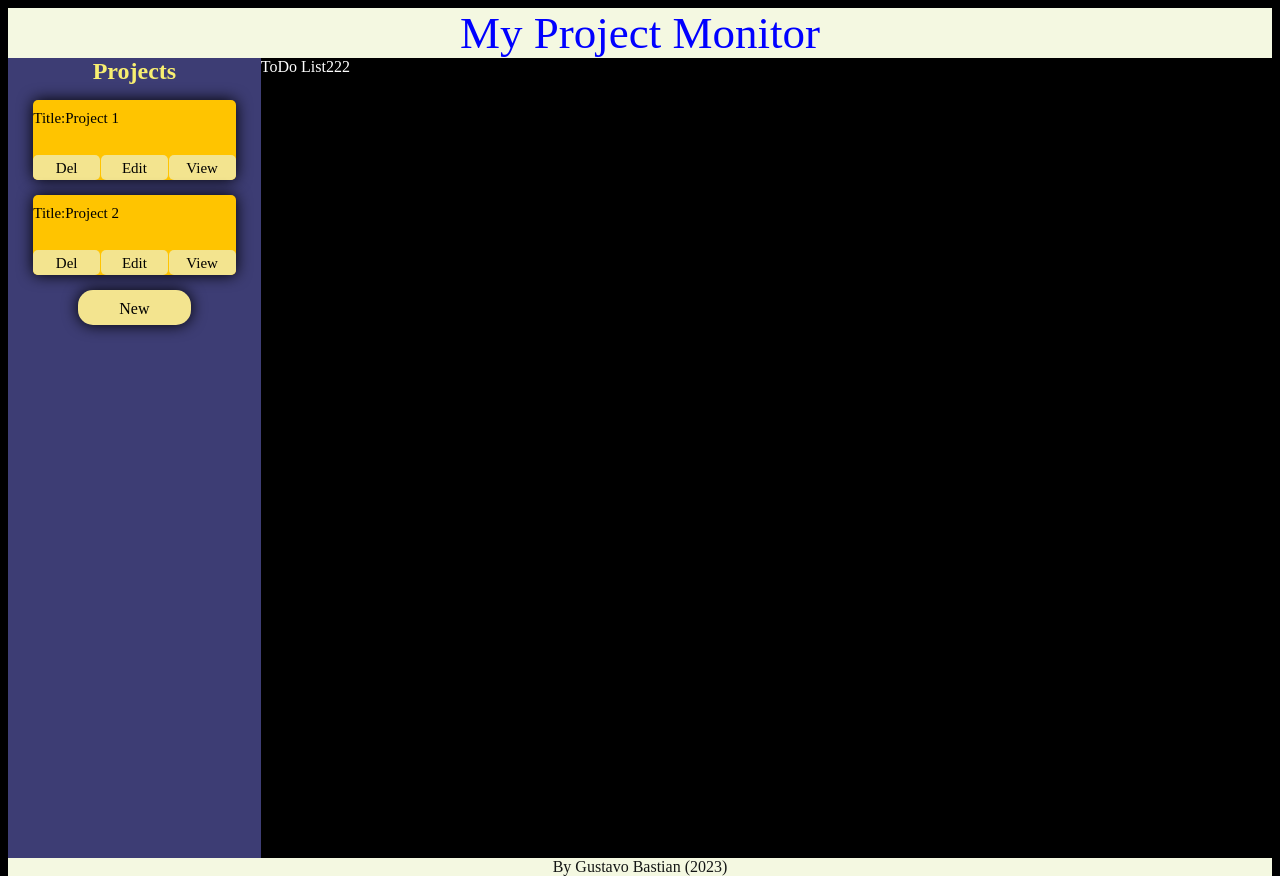
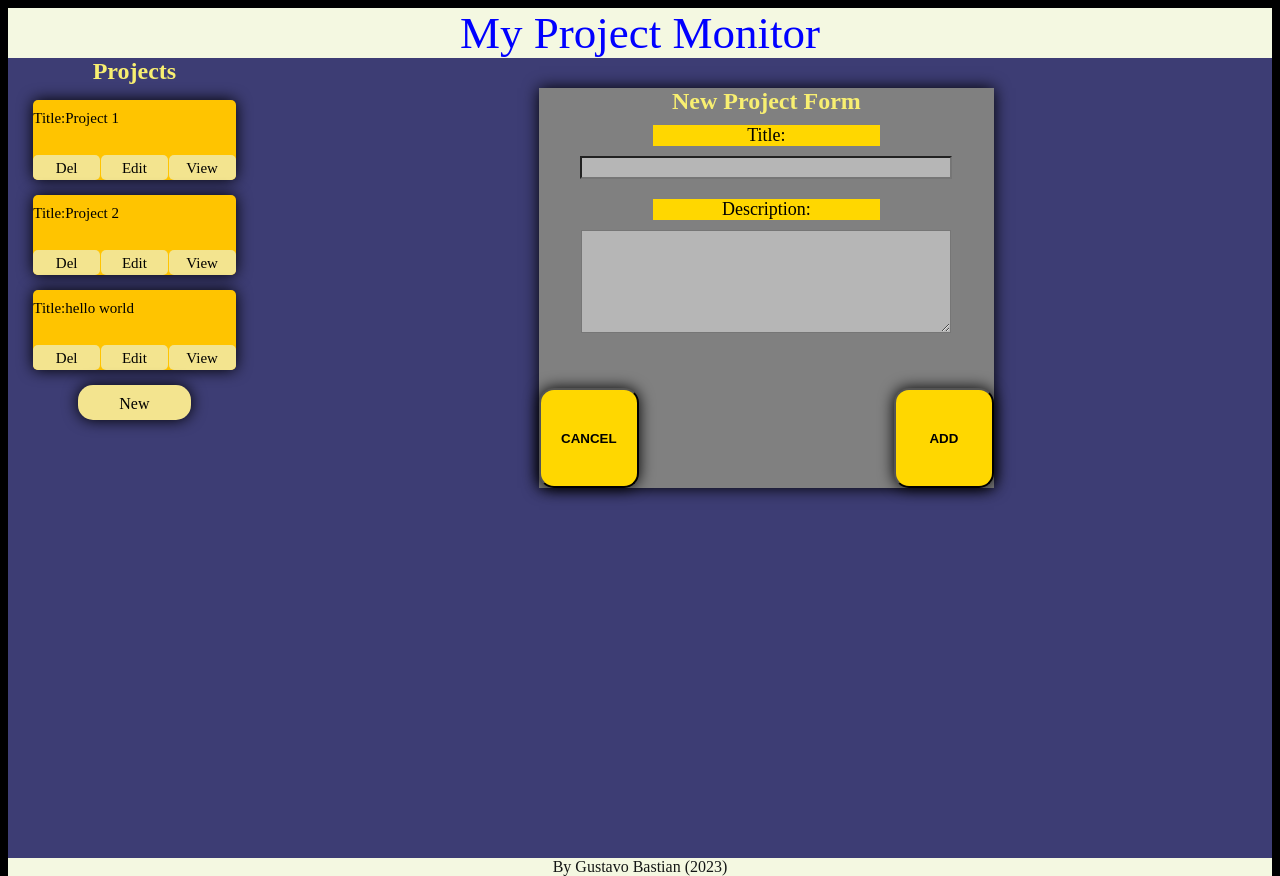
Before and after one commit to gustavobastian/todoList, a website built with webpack: page dist/index.html in a window 1280 px wide. Both pictures are taken after a click on the element "New". Built offline with nearby package versions, Linux system fonts and the light colour scheme.

Commit message:
working on project forms

```diff
--- a/package.json
+++ b/package.json
@@ -32,6 +32,7 @@
   },
   "dependencies": {
     "babel": "^6.23.0",
-    "babel-preset-es2015": "^6.24.1"
+    "babel-preset-es2015": "^6.24.1",
+    "pubsub-js": "^1.9.4"
   }
 }
--- a/src/index.js
+++ b/src/index.js
@@ -1,6 +1,7 @@
 import './style.css';
+import PubSub from 'pubsub-js'
 
-//import task from './tasks';
+
 let taskMod = require('./tasks')
 let projects = require('./projectsModule')
 let projectsLocal = require('./projects')
@@ -20,13 +21,12 @@ function component(){
     mainContent.className="dinamicContent";
     let projects= document.createElement('div');
     projects.id="projectsColumn";
+    mainContent.appendChild(projects);
 
 
     let tasks= document.createElement('div');
     tasks.id="tasksColumn";
-    let snippetLocal3 = document.createTextNode("ToDo List222");
-    tasks.appendChild(snippetLocal3);
-    mainContent.appendChild(projects);
+
     mainContent.appendChild(tasks);
 
 
@@ -59,12 +59,12 @@ async function All(){
     let list= projectsLocal();
     list.title="Project 1";
     list.description="A lot to do";
-    let task= await taskMod();
+    let task=  taskMod();
     task.title="one";
-    let task2= await taskMod();
+    let task2= taskMod();
     task2.title="two";
-    await list.addTask(task);
-    await list.addTask(task2);
+    list.addTask(task);
+    list.addTask(task2);
 
     return list;
     }
@@ -75,12 +75,12 @@ async function All2(){
     let list= projectsLocal();
     list.title="Project 2";
     list.description="few things to do";
-    let task= await taskMod();
+    let task= taskMod();
     task.title="three";
-    let task2= await taskMod();
+    let task2= taskMod();
     task2.title="four";
-    await list.addTask(task);
-    await list.addTask(task2);
+    list.addTask(task);
+    list.addTask(task2);
     return list;
     }
 
@@ -90,10 +90,22 @@ async function sum(){
 let projectLocalList=[];
 let project1= await All();
 let project2= await All2();
-await projectLocalList.push(project1);
-await projectLocalList.push(project2);
+projectLocalList.push(project1);
+projectLocalList.push(project2);
 projects.component(projectLocalList);
 return projectLocalList;
 }
 
 let localist=sum();
+/*
+
+// create a function to subscribe to topics
+let mySubscriber = function (msg, data) {
+    console.log( msg, data );
+};
+
+// add the function to the list of subscribers for a particular topic
+// we're keeping the returned token, in order to be able to unsubscribe
+// from the topic later on
+let token = PubSub.subscribe('MY TOPIC', mySubscriber);
+*/
--- /dev/null
+++ b/src/projectForm.js
@@ -0,0 +1,89 @@
+
+function componentProject(taskList){
+
+    let contentElement=document.getElementById('tasksColumn') ;
+    contentElement.innerHTML="";
+    contentElement.className="projectsColClass";
+
+    let formulary=document.createElement('div');
+    formulary.className="formsFormulary"
+
+    let title= document.createElement('div');
+    title.className="titleName"
+    let snippetLocal = document.createTextNode("New Project Form");
+    title.appendChild(snippetLocal);
+    formulary.appendChild(title);
+
+
+    let labelTitle= document.createElement('label');
+    labelTitle.className="labelsForms";
+    labelTitle.HTMLfor="inputTitle";
+    labelTitle.id="labelProjectTitle";
+    labelTitle.innerText="Title:";
+    let inputTitle= document.createElement('input');
+    inputTitle.id="inputTitle";
+    inputTitle.className="inputForms";
+    formulary.appendChild(labelTitle);
+    formulary.appendChild(inputTitle);
+
+
+
+    let labelDescription= document.createElement('label');
+    labelDescription.className="labelsForms";
+    labelDescription.HTMLfor="inputDecription";
+    labelDescription.id="labelProjectDescription";
+    labelDescription.innerText="Description:";
+    let inputDescription= document.createElement('textarea');
+    inputDescription.id="inputDescription";
+    inputDescription.className="inputForms";
+    inputDescription.rows="50";
+    inputDescription.cols="auto";
+    formulary.appendChild(labelDescription);
+    formulary.appendChild(inputDescription);
+
+
+    let separation= document.createElement('div');
+    separation.className="separation"
+    formulary.appendChild(separation);
+
+
+    let buttonsForms=document.createElement('div');
+    let buttonCancel=document.createElement('button');
+    buttonsForms.className="projectButtons";
+
+    buttonCancel.id="cancelProject";
+    buttonCancel.innerHTML="CANCEL";
+    let buttonOK=document.createElement('button');
+    buttonOK.innerHTML = "ADD";
+    buttonOK.id="okProject";
+    buttonsForms.appendChild(buttonCancel);
+    buttonsForms.appendChild(buttonOK);
+
+    formulary.appendChild(buttonsForms);
+
+
+    contentElement.appendChild(formulary);
+
+    //adding listeners
+
+    let buttonProjectCancel=document.getElementById("cancelProject");
+    buttonProjectCancel.addEventListener("click",buttonFunction);
+    let buttonProjectOK=document.getElementById("okProject");
+    buttonProjectOK.addEventListener("click",buttonFunction);
+
+
+    function buttonFunction(x){
+        console.log(x.srcElement.id);
+
+        if(x.srcElement.id=="cancelProject"){
+            contentElement.innerHTML=" ";
+        }
+        else{
+            contentElement.innerHTML=" ";
+        }
+    }
+
+
+}
+
+module.exports= {componentProject};
--- a/src/projects.js
+++ b/src/projects.js
@@ -1,4 +1,3 @@
-//let moduleTask=require('./tasks.js')
 
 const projects = function (Title,Description) {
     let title=Title;
@@ -8,7 +7,6 @@ const projects = function (Title,Description) {
     async function addTask(task){
         await this.TasksList.push(task);
         console.log("here")
-        return;
     }
 
     function findIndex(task){
--- a/src/projectsModule.js
+++ b/src/projectsModule.js
@@ -1,3 +1,5 @@
+let projectsLocal = require('./projects')
+let projectForm = require('./projectForm')
 const taskList=[];
 //generating projects navigation bar
 function component(taskList){
@@ -82,7 +84,6 @@ function component(taskList){
 
         if(indentification[0]=="buttonAddProject"){
             addingNewProject();
-            return;
         }
         else{
             if(indentification[0]=="buttonProjectRemove"){
@@ -117,6 +118,11 @@ function component(taskList){
 
     function addingNewProject(){
         console.log("adding new project")
+        projectForm.componentProject();
+        let newProject=projectsLocal();
+        newProject.title="hello world";
+        taskList.push(newProject);
+        component(taskList);
     }
 
     function viewProject(id){
--- a/src/style.css
+++ b/src/style.css
@@ -113,3 +113,48 @@ body{
 .buttonRemoveProject:hover{
     background: rgb(92, 86, 54);
 }
+
+.formsFormulary{
+    display:flex;
+    flex-direction: column;
+    align-items: center;
+    width: 45%;
+    height: 400px;
+    background: gray;
+    text-align: center;
+    box-shadow: 0px 0px 15px 0px black;
+    margin-top: 30px;
+}
+.separation{
+    display:flex;
+    flex-direction: column;
+    width: 100%;
+    height: 400px;
+    background: transparent;
+}
+.labelsForms{
+    background-color:gold;
+    color: black;
+    font-size: 18px;
+    width: 50%;
+    margin-bottom: 10px;
+    margin-top: 10px;
+}
+.inputForms{
+    background-color: rgb(182, 182, 182);
+    color: black;
+    font-size: 15px;
+    width: 80%;
+    margin-bottom: 10px;
+
+}
+
+#okProject, #cancelProject{
+    background: gold;
+    color:black;
+    border-radius:15px;
+    height: 100px;
+    width: 100px;
+    font-weight: bold;
+    box-shadow: 0px 0px 15px 0px black;
+}
--- a/webpack.config.js
+++ b/webpack.config.js
@@ -8,7 +8,7 @@ module.exports = {
     index:{
       import:'./src/index.js',
       dependOn: 'tasks',
-      dependOn: 'projectsModule',
+      dependOn:'projectsModule',
       dependOn: 'projects',
       },
     tasks:{
@@ -16,9 +16,14 @@ module.exports = {
         },
     projectsModule:{
       import:'./src/projectsModule.js',
+      dependOn: 'projectsForm',
       },
     projects:{
       import:'./src/projects.js',
+      dependOn: 'tasks',
+      },
+    projectsForm:{
+      import:'./src/projectForm.js',
       dependOn: 'tasks',
       },
   },
```
Also changed, not shown: dist/index.bundle.js, dist/index.html, dist/projects.bundle.js, dist/projectsForm.bundle.js (added), dist/projectsModule.bundle.js, dist/tasks.bundle.js, 1 other file.
